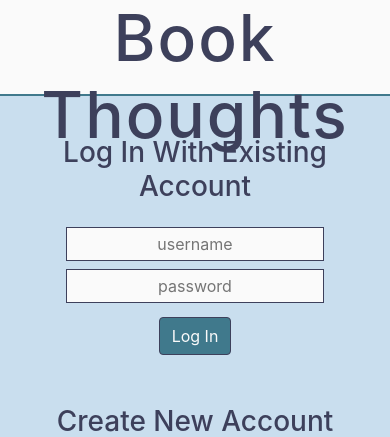
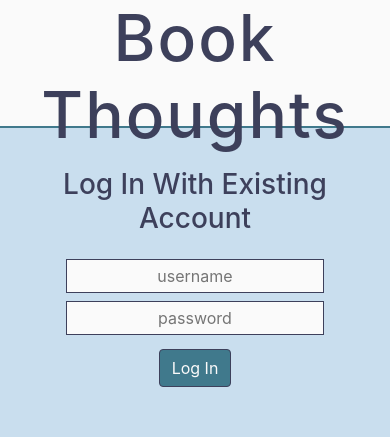
Before and after one commit to sjudkis/book-thoughts, a Flask app: page / in a window 390 px wide. Shown: the top 437 px of the page. Run offline with Flask 2, Linux system fonts and the light colour scheme; some libraries are stand-ins or nearby versions.

Commit message:
mobile header

```diff
--- a/static/style.css
+++ b/static/style.css
@@ -99,7 +99,7 @@ tr:nth-child(even) {
 }
 
 .header-row {
-    height: 6em;
+    height: 8em;
     width: auto;
     background-color: #FAFAFA;
     border-bottom: 2px solid #40798C;
```
